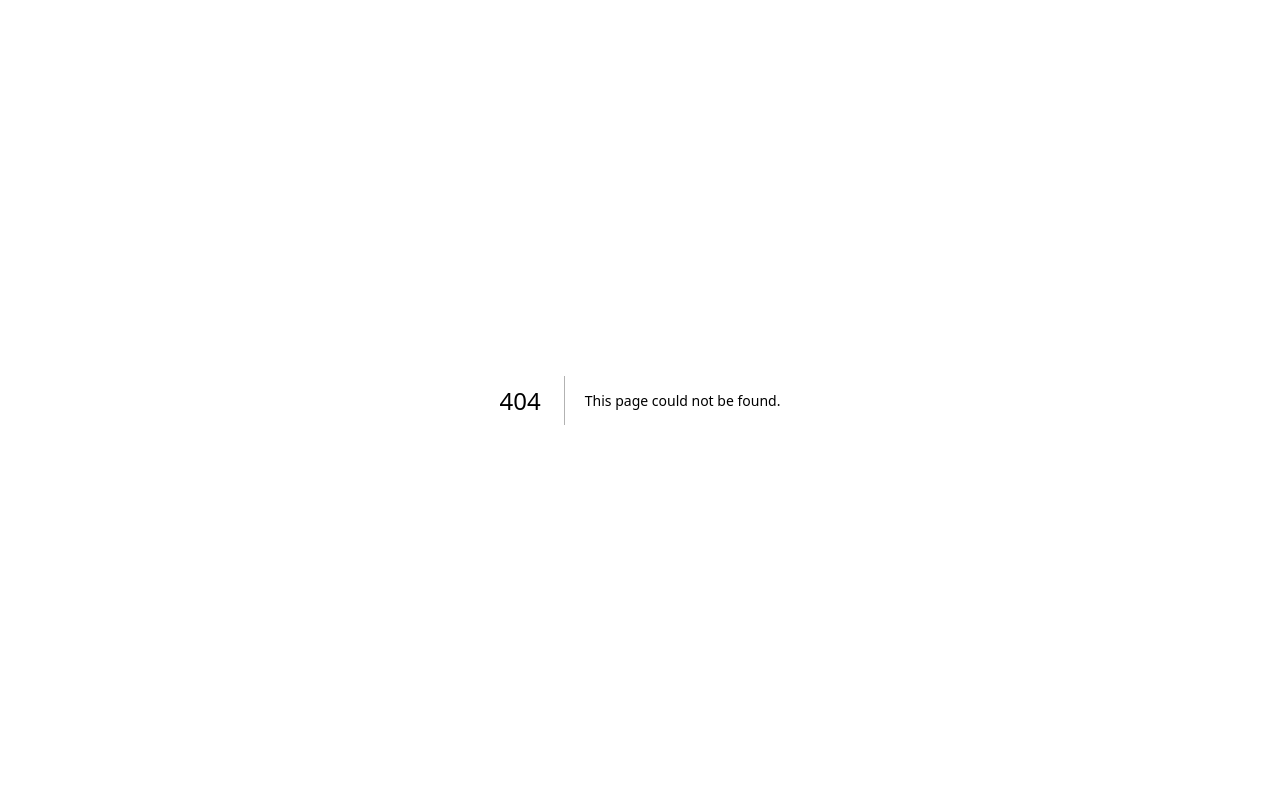
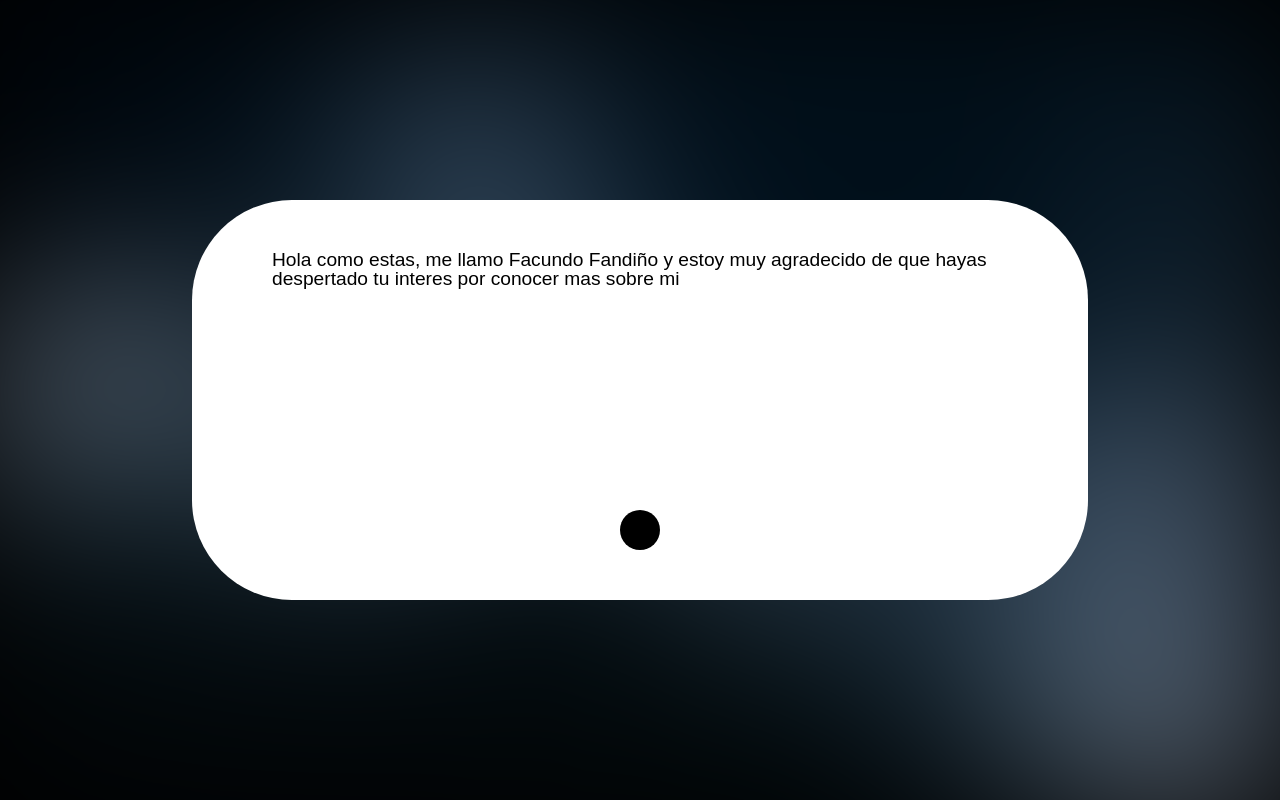
Before and after one commit to facufan07/Presentacion, a Next.js app: page /informacion in a window 1280 px wide. Before the commit this address had no page. Built offline with nearby package versions, Linux system fonts and the light colour scheme.

Commit message:
seccion informacion agregada

```diff
--- /dev/null
+++ b/app/informacion/page.jsx
@@ -0,0 +1,39 @@
+"use client"
+import { useEffect, useState } from "react"
+import "./style.scss"
+import data from "../../data/info.json"
+
+export default function Informacion(){
+    const [hide, setHide] = useState(0);
+    const [card, setCard] = useState(0);
+
+    useEffect(() => {
+        const timer = setTimeout(() =>{
+            setHide(1);
+        }, 3000);
+
+        return () => clearTimeout(timer);
+    }, [])
+
+    function handleClick(){
+        const long = Object.keys(data).length - 1;
+
+        if (card < long){
+            setCard(card + 1);
+        }
+    }
+
+    return(
+        <main>
+            <section className="info-container">
+                <div className="text-container">
+                    <p className="text">{data[`card${card}`]}</p>
+                </div>
+
+                <div className="button-container">
+                    <button onClick={handleClick} style={{transform: `scale(${hide})`}}></button>
+                </div>
+            </section>
+        </main>
+    )
+}
--- /dev/null
+++ b/app/informacion/style.scss
@@ -0,0 +1,138 @@
+/* http://meyerweb.com/eric/tools/css/reset/
+   v2.0 | 20110126
+   License: none (public domain)
+*/
+
+html, body, div, span, applet, object, iframe,
+h1, h2, h3, h4, h5, h6, p, blockquote, pre,
+a, abbr, acronym, address, big, cite, code,
+del, dfn, em, img, ins, kbd, q, s, samp,
+small, strike, strong, sub, sup, tt, var,
+b, u, i, center,
+dl, dt, dd, ol, ul, li,
+fieldset, form, label, legend,
+table, caption, tbody, tfoot, thead, tr, th, td,
+article, aside, canvas, details, embed,
+figure, figcaption, footer, header, hgroup,
+menu, nav, output, ruby, section, summary,
+time, mark, audio, video {
+	margin: 0;
+	padding: 0;
+	border: 0;
+	font-size: 100%;
+	font: inherit;
+	vertical-align: baseline;
+}
+/* HTML5 display-role reset for older browsers */
+article, aside, details, figcaption, figure,
+footer, header, hgroup, menu, nav, section {
+	display: block;
+}
+body {
+	line-height: 1;
+}
+ol, ul {
+	list-style: none;
+}
+blockquote, q {
+	quotes: none;
+}
+blockquote:before, blockquote:after,
+q:before, q:after {
+	content: '';
+	content: none;
+}
+table {
+	border-collapse: collapse;
+	border-spacing: 0;
+}
+
+*,
+*::before,
+*::after {
+    box-sizing: border-box;
+}
+
+main {
+    font-family: sans-serif;
+    max-width: 100vw;
+    min-height: 100vh;
+	background-color: black;
+	display: flex;
+	align-items: center;
+    justify-content: center;
+	flex-direction: column;
+
+    &::before{
+		content: "";
+		background-image: url(../../images/pexels-francesco-ungaro-2554092.jpg);
+		background-size: cover;
+		background-repeat: no-repeat;
+		position: absolute;
+        top: 0;
+        left: 0;
+        width: 100%;
+        height: 100%;
+		z-index: 1;
+		filter: blur(100px);
+    }
+
+    .info-container{
+        z-index: 2;
+        background-color: white;
+        width: 70%;
+        min-height: 400px;
+        border-radius: 100px 100px 100px 100px;
+        animation: open 2s ease-in-out 1;
+        transform: scale(1);
+
+        @keyframes open {
+            0%{
+                width: 0px;
+                height: 0px;
+                transform: scale(0);
+            }
+            100%{
+                width: 70%;
+                height: 400px;
+            }
+
+        }
+        .text-container{
+
+            .text{
+                font-size: 1.2rem;
+                padding: 50px 80px 50px 80px;
+                margin-bottom: 20px;
+                text-align: left;
+            }
+        }
+
+        .button-container{
+            width: 100%;
+            margin-top: 50px;
+            display: flex;
+            flex-direction: column;
+            align-items:center;
+            justify-content: center;
+
+
+            button{
+                position: fixed;
+                bottom: 50px;
+                padding: 20px;
+                border-radius: 50%;
+                border: none;
+                background-color: black;
+
+                animation: move 1s ease-in-out 1;
+                transition: all 0.5s;
+                cursor: pointer;
+                &:hover{
+                    border: solid black 1px;
+                    background-color: white;
+                }
+            }
+        }
+    }
+}
--- a/app/page.jsx
+++ b/app/page.jsx
@@ -16,7 +16,7 @@ export default function home(){
             back="rgba(208, 208, 208, 0.9)"
             hover="rgba(208, 208, 208, 0)"
             content="Busco información acerca de Facundo Fandiño"
-            link="/donar"
+            link="/informacion"
             />
             <Button
             back="rgba(208, 208, 208, 0.9)"
--- a/components/PersonList/page.jsx
+++ b/components/PersonList/page.jsx
@@ -5,7 +5,7 @@ import "./style.scss"
 
 export default function PersonList(){
     const [data, setData] = useState([]);
-    const [loading, setLoading] = useState(false);
+    const [loading, setLoading] = useState(true);
 
     const url = "http://localhost:8080/api/persona/get"
 
@@ -29,7 +29,7 @@ export default function PersonList(){
         };
 
     useEffect(() =>{
-        fetchData();
+        //fetchData();
     },[])
 
     return(
--- /dev/null
+++ b/data/info.json
@@ -0,0 +1,4 @@
+{
+    "card0": "Hola como estas, me llamo Facundo Fandiño y estoy muy agradecido de que hayas despertado tu interes por conocer mas sobre mi",
+    "card1": "hola"
+}
```
